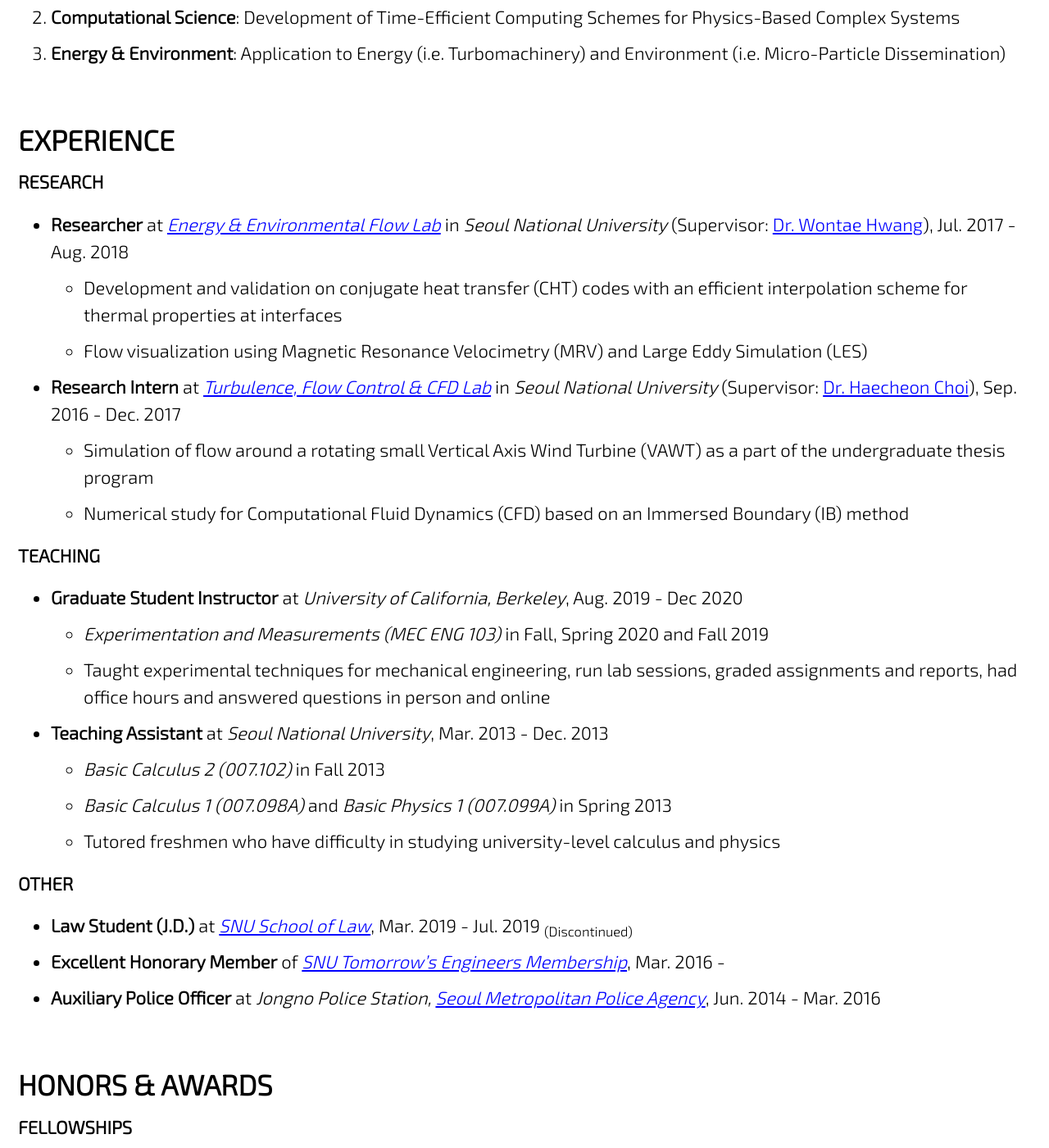
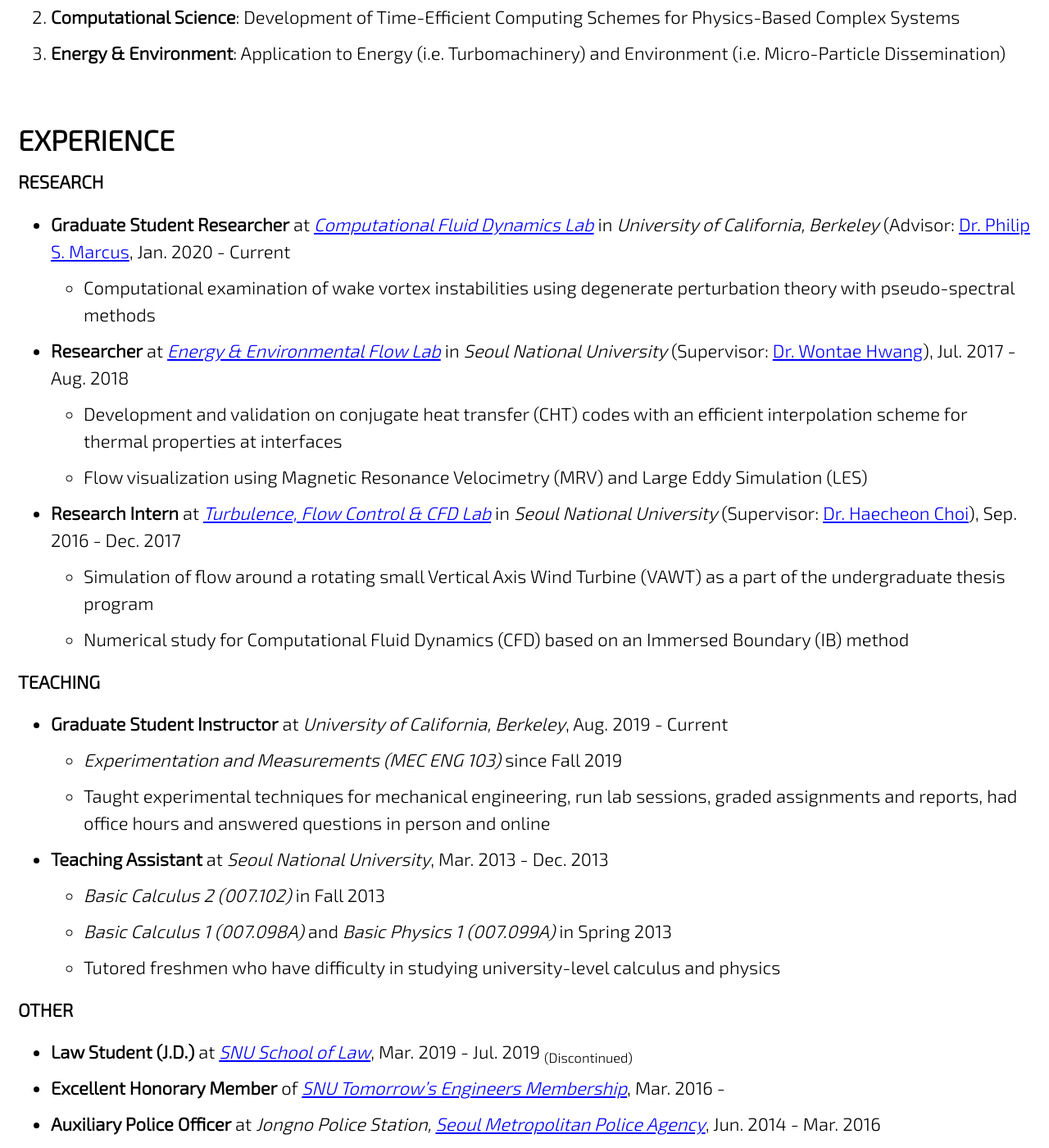
Before and after one commit to jun9303/jun9303.github.io, a Jekyll site: the page built from _pages/about.md, in a window 1280 px wide and 1400 px high, scrolled down 1332 px. Shown: the whole window at 82% size. Built offline with Jekyll 4.4.1, drawn with Linux system fonts in a browser that asks for light colours; cached includes are drawn as plain includes; nearby versions of some CDN libraries.

Commit message:
Signed-off-by: jun9303 <jun9303@gmail.com>

```diff
--- a/_pages/about.md
+++ b/_pages/about.md
@@ -54,6 +54,9 @@ feature_row:
 
 ### RESEARCH
 
+- **Graduate Student Researcher** at *[Computational Fluid Dynamics Lab](https://cfd.me.berkeley.edu/)* in *University of California, Berkeley* (Advisor:  [Dr. Philip S. Marcus](https://me.berkeley.edu/people/philip-s-marcus/), Jan. 2020 - Current
+  + Computational examination of wake vortex instabilities using degenerate perturbation theory with pseudo-spectral methods
+
 - **Researcher** at *[Energy & Environmental Flow Lab](http://eeflow.snu.ac.kr)* in *Seoul National University* (Supervisor: [Dr. Wontae Hwang](http://me.snu.ac.kr/node/141)), Jul. 2017 - Aug. 2018
   + Development and validation on conjugate heat transfer (CHT) codes with an efficient interpolation scheme for thermal properties at interfaces
   + Flow visualization using Magnetic Resonance Velocimetry (MRV) and Large Eddy Simulation (LES)
@@ -64,8 +67,8 @@ feature_row:
 
 ### TEACHING
 
-- **Graduate Student Instructor** at *University of California, Berkeley*, Aug. 2019 - Dec 2020
-  + *Experimentation and Measurements (MEC ENG 103)* in Fall, Spring 2020 and Fall 2019
+- **Graduate Student Instructor** at *University of California, Berkeley*, Aug. 2019 - Current
+  + *Experimentation and Measurements (MEC ENG 103)* since Fall 2019
   + Taught experimental techniques for mechanical engineering, run lab sessions, graded assignments and reports, had office hours and answered questions in person and online
 
 - **Teaching Assistant** at *Seoul National University*, Mar. 2013 - Dec. 2013
```
Also changed, not shown: 1 other file.
